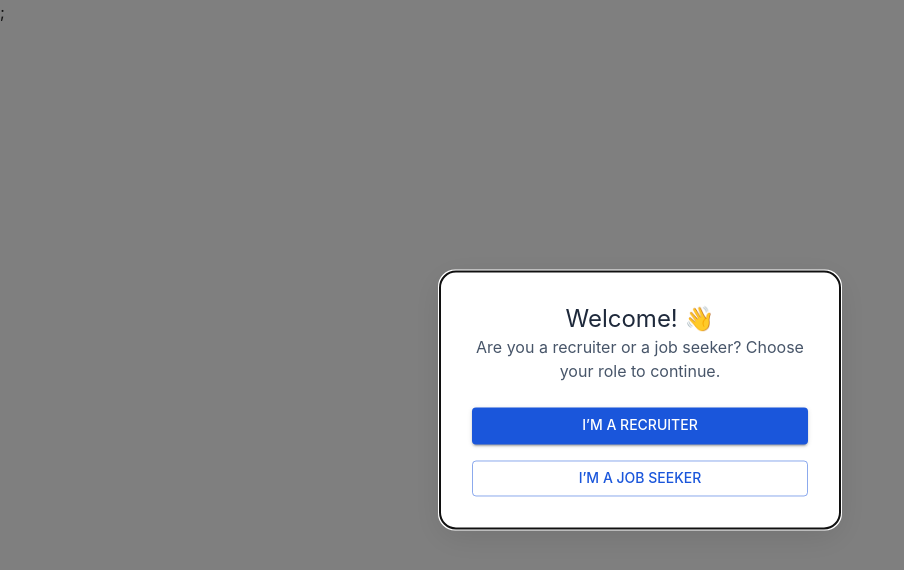
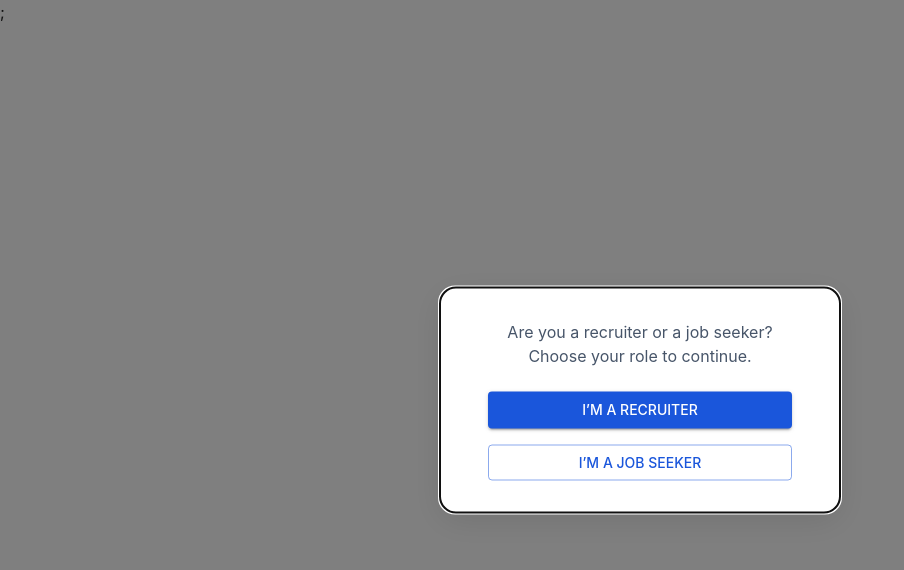
Before and after one commit to Kamran0925/job-platform-demo, a Next.js app: page / in a window 1280 px wide. Shown: the top 570 px of the page, without its empty margins (0-904 px from the left). Built offline with nearby package versions, Linux system fonts and the light colour scheme.

Commit message:
Update auth modal

```diff
--- a/src/components/AuthModal.tsx/AuthModal.module.css
+++ b/src/components/AuthModal.tsx/AuthModal.module.css
@@ -6,7 +6,7 @@
   max-width: 400px;
   transform: translate(-50%, -50%);
   background-color: white;
-  padding: 2rem;
+  padding: 2rem 3rem;
   border-radius: 16px;
   box-shadow: 0 8px 32px rgba(0, 0, 0, 0.1);
   text-align: center;
@@ -20,11 +20,11 @@
 
 .subtitle {
   color: #475569;
-  font-size: 0.95rem;
+  font-size: 32px;
 }
 
 .button {
-  font-weight: 500;
-  padding: 0.6rem 1rem;
-  font-size: 1rem;
+  font-weight: 500 !important;
+  padding: 16px 24px;
+  font-size: 28px;
 }
--- a/src/components/AuthModal.tsx/AuthModal.tsx
+++ b/src/components/AuthModal.tsx/AuthModal.tsx
@@ -1,6 +1,6 @@
 import { Modal, Box, Typography, Button, Stack } from "@mui/material";
+import classNames from "classnames";
 import styles from "./AuthModal.module.css";
-import classNames from "classnames";
 
 export default function AuthModal({
   open,
@@ -12,9 +12,6 @@ export default function AuthModal({
   return (
     <Modal open={open}>
       <Box className={classNames(styles.modalContainer)}>
-        <Typography variant="h5" className={styles.title}>
-          Welcome! 👋
-        </Typography>
         <Typography variant="body1" className={styles.subtitle}>
           Are you a recruiter or a job seeker? Choose your role to continue.
         </Typography>
```
